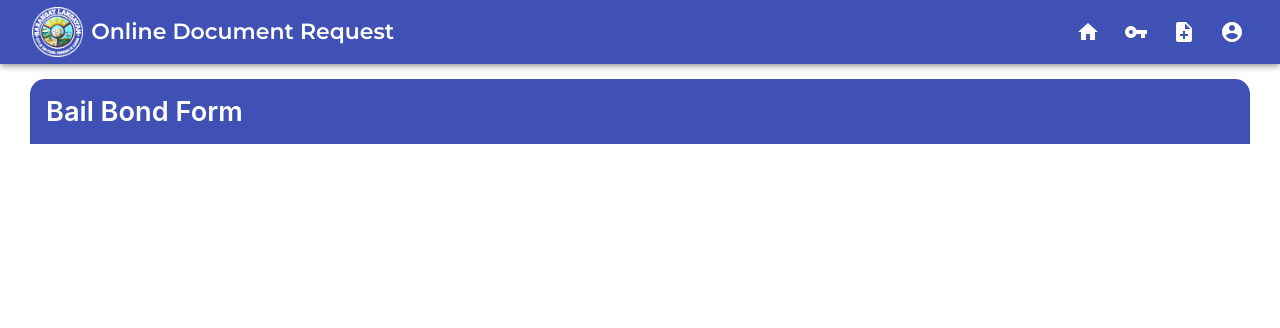
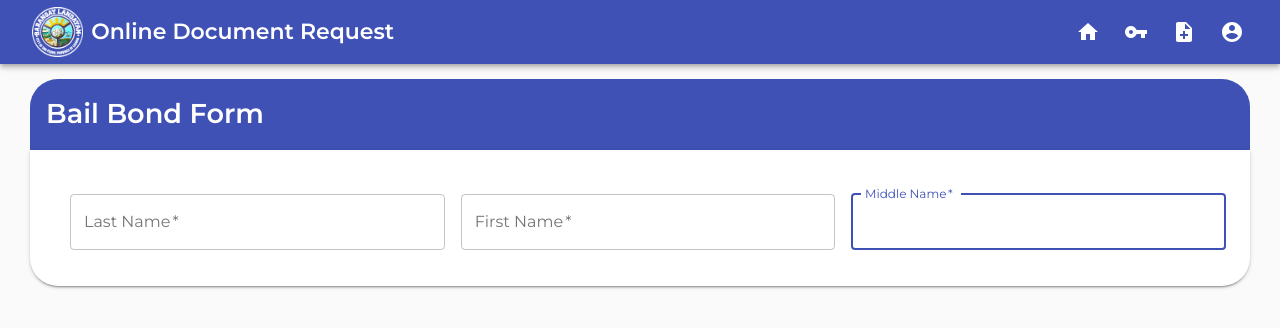
Before and after one commit to ElectivesTeam/barangayrequestsystem, a React (Create React App) app: page /requests/bailbondform in a window 1280 px wide. Shown: the top 328 px of the page. Built offline with nearby package versions, Linux system fonts and the light colour scheme.

Commit message:
Formpage Header

```diff
--- a/src/forms/BailBondForm.jsx
+++ b/src/forms/BailBondForm.jsx
@@ -1,10 +1,13 @@
 import React from 'react'
 import FormHeader from './components/FormHeader'
+
+import NameTextField from './components/text fields/NameTextField'
 
 const BailBondForm = () => {
     return (
         <>
             <FormHeader formTitle={'Bail Bond Form'}/>
+            <NameTextField/>
         </>
     )
 }
--- a/src/forms/components/FormHeader.jsx
+++ b/src/forms/components/FormHeader.jsx
@@ -5,14 +5,14 @@ import { makeStyles } from '@material-ui/core/styles';
 
 const useStyles = makeStyles((theme) => ({
     root: {
-        padding: '15px 30px 25px 30px',
+        padding: '15px 30px 0px 30px',
 
     },
     title:{
         fontWeight: 600,
         fontSize:'1.7rem',
-        borderTopRightRadius:15,
-        borderTopLeftRadius:15,
+        borderTopRightRadius:28,
+        borderTopLeftRadius:28,
     }
 }));
 
--- /dev/null
+++ b/src/forms/components/text fields/NameTextField.jsx
@@ -0,0 +1,107 @@
+import React, { useState } from 'react';
+import Grid from '@material-ui/core/Grid'
+import Paper from '@material-ui/core/Paper'
+import CssBaseline from '@material-ui/core/CssBaseline';
+import TextField from '@material-ui/core/TextField';
+import { makeStyles } from '@material-ui/core/styles';
+
+const useStyles = makeStyles((theme) => ({
+    root: {
+      height: '10vh',
+      padding: '0px 30px 0px 30px',
+    },
+
+    paper: {
+      margin: theme.spacing(8, 4),
+      display: 'flex',
+      flexDirection: 'column',
+      alignItems: 'left',
+      margin: '20px 32px',
+    },
+
+    registerContainer: {
+      borderBottomRightRadius: 28,
+      borderBottomLeftRadius: 28,
+    },
+
+    form: {
+      width: '100%', // Fix IE 11 issue.
+      margin: theme.spacing(1),
+      fontFamily: 'Montserrat',
+    },
+}));
+
+
+function NameTextField() {
+
+     //form Validation
+    const[lastname, setLastname] = useState('')
+    const[firstname, setFirstname] = useState('')
+    const[middlename, setMiddlename] = useState('')
+
+    //Style
+    const classes = useStyles();
+
+    return (
+         <Grid container component="main" className={classes.root} >
+             <CssBaseline/>
+             <Grid item xs={12} sm={12} md={12} component={Paper} elevation={2} square className={classes.registerContainer}>
+                <div className={classes.paper}>
+                    <form className={classes.form} noValidate autoComplete="off">
+                        <Grid container spacing={2}>
+
+                            {/* Last Name */}
+                            <Grid item xs={12} sm={4}>
+                                <TextField
+                                    onChange={(e) => setLastname(e.target.value)}
+                                    variant="outlined"
+                                    margin="normal"
+                                    required
+                                    fullWidth
+                                    id="last_name"
+                                    label="Last Name"
+                                    name="last_name"
+                                    autoComplete="last_name"
+                                    autoFocus
+                                />
+                            </Grid>
+
+                            {/* First Name */}
+                            <Grid item xs={12} sm={4}>
+                                <TextField
+                                    onChange={(e) => setFirstname(e.target.value)}
+                                    variant="outlined"
+                                    margin="normal"
+                                    required
+                                    fullWidth
+                                    id="first_name"
+                                    label="First Name"
+                                    name="first_name"
+                                    autoComplete="first_name"
+                                    autoFocus
+                                />
+                            </Grid>
+
+                            {/* Middle Name */}
+                            <Grid item xs={12} sm={4}>
+                                <TextField
+                                    onChange={(e) => setMiddlename(e.target.value)}
+                                    variant="outlined"
+                                    margin="normal"
+                                    required
+                                    fullWidth
+                                    id="middle_name"
+                                    label="Middle Name"
+                                    name="Middle Name"
+                                    autoComplete="middle_name"
+                                    autoFocus
+                                />
+                            </Grid>
+                        </Grid>
+                    </form>
+                </div>
+             </Grid>
+        </Grid>
+    )
+}
+export default NameTextField
--- a/src/navigation/Requests.jsx
+++ b/src/navigation/Requests.jsx
@@ -114,7 +114,7 @@ function Request() {
 
     const handleSubmit = (e) =>{
         e.preventDefault()
-        console.log(requestId)
+        console.log(requestId);
         setSubmitted(true)
     }
 
```
Also changed, not shown: src/forms/components/text fields/AddressTextField.jsx (added), src/forms/components/text fields/BirthdayTextField.jsx (added).
